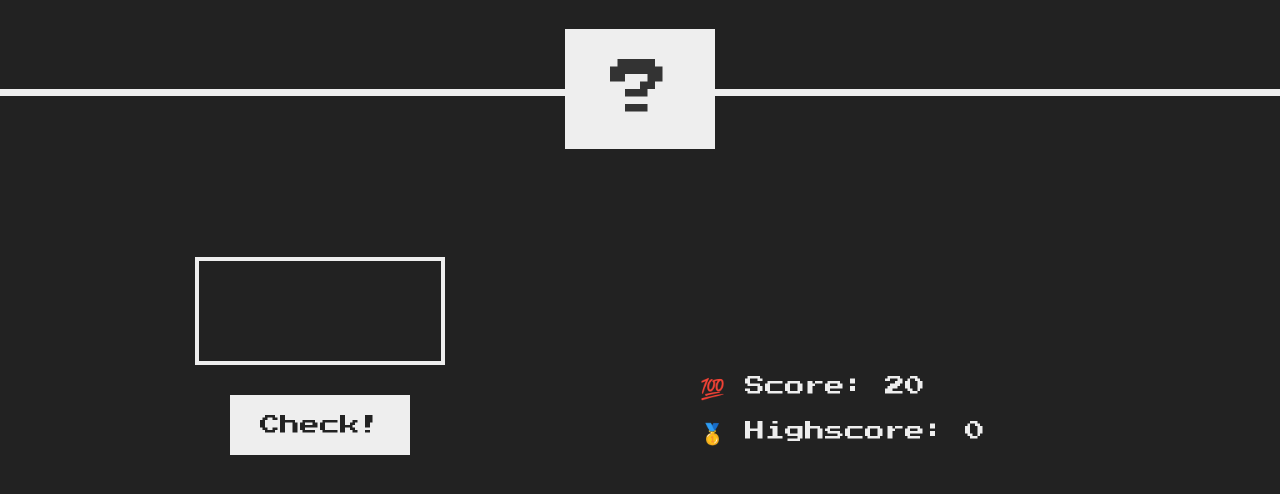
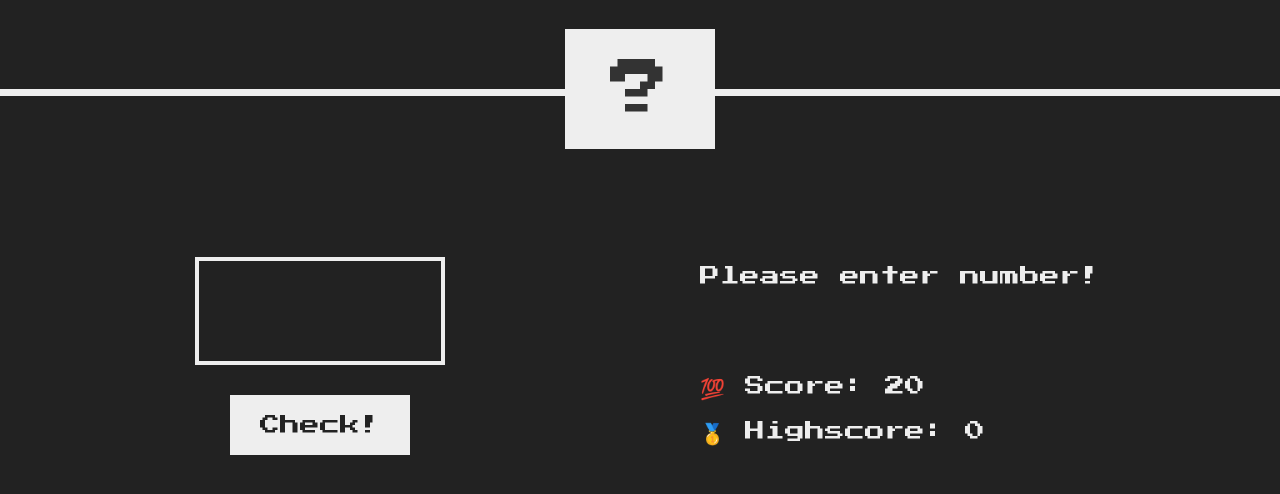
Before and after one commit to eaesmat/Practice-, a plain HTML site: page starter/index.html in a window 1280 px wide. Both pictures are taken after a click on the button "Check!". Shown: the part 184-678 px from the top of the page. Drawn offline with Linux system fonts and the light colour scheme.

Commit message:
Select a random number and make tools

```diff
--- /dev/null
+++ b/Tools/Tools.js
@@ -0,0 +1,3 @@
+// Return a random number using math object from 1 to 20
+
+Math.trunc(Math.random() * 20) + 1;
--- a/starter/script.js
+++ b/starter/script.js
@@ -1,5 +1,10 @@
 'use strict';
-
-console.log(document.querySelector('.message').innerHTML = 'Hello world')
-
-console.log(document.querySelector('.message').textContent = '')
+const randomNumber = Math.trunc(Math.random() * 20) + 1;
+console.log(randomNumber);
+document.querySelector('.check').addEventListener('click', function(){
+    const guessInput = document.querySelector('.guess').value;
+    if(!guessInput)
+    {
+        document.querySelector('.message').textContent = "Please enter number!";
+    }
+});
```
Also changed, not shown: starter/index.html (+1 -1 lines).
